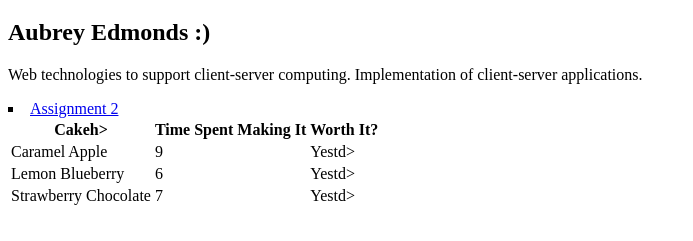
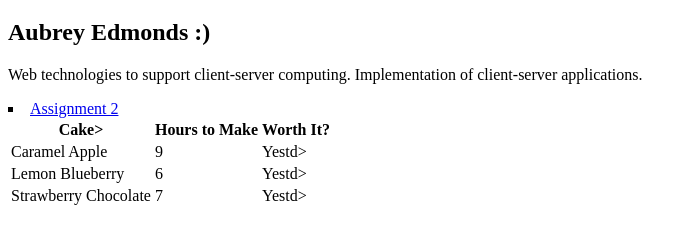
Before and after one commit to aubreyedmonds/aubreyedmonds.github.io, a plain HTML site: page index.html in a window 1280 px wide. Shown: the part 61-302 px from the top of the page, without its empty margins (0-693 px from the left). Drawn offline with Linux system fonts and the light colour scheme.

Commit message:
Update index.html

```diff
--- a/index.html
+++ b/index.html
@@ -13,10 +13,10 @@
     <li><a href="https://aubreyedmonds.github.io/assignment2" target="_blank">Assignment 2</a></li>
     </ul>
 
-  <table style="width:50">
+  <table style="width:75">
   <tr>
-    <th>Cakeh>
-    <th>Time Spent Making It
+    <th>Cake>
+    <th>Hours to Make
     <th>Worth It?
   </tr>
   <tr>
```
